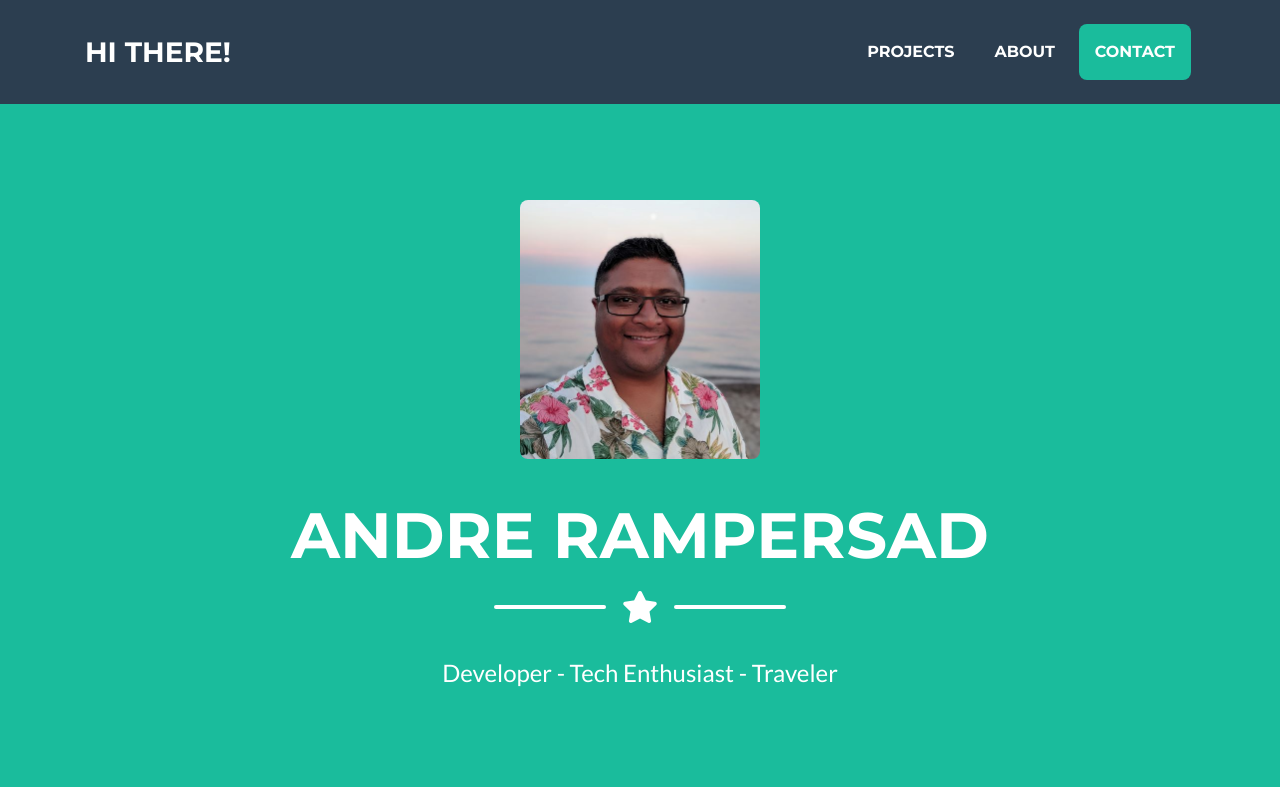
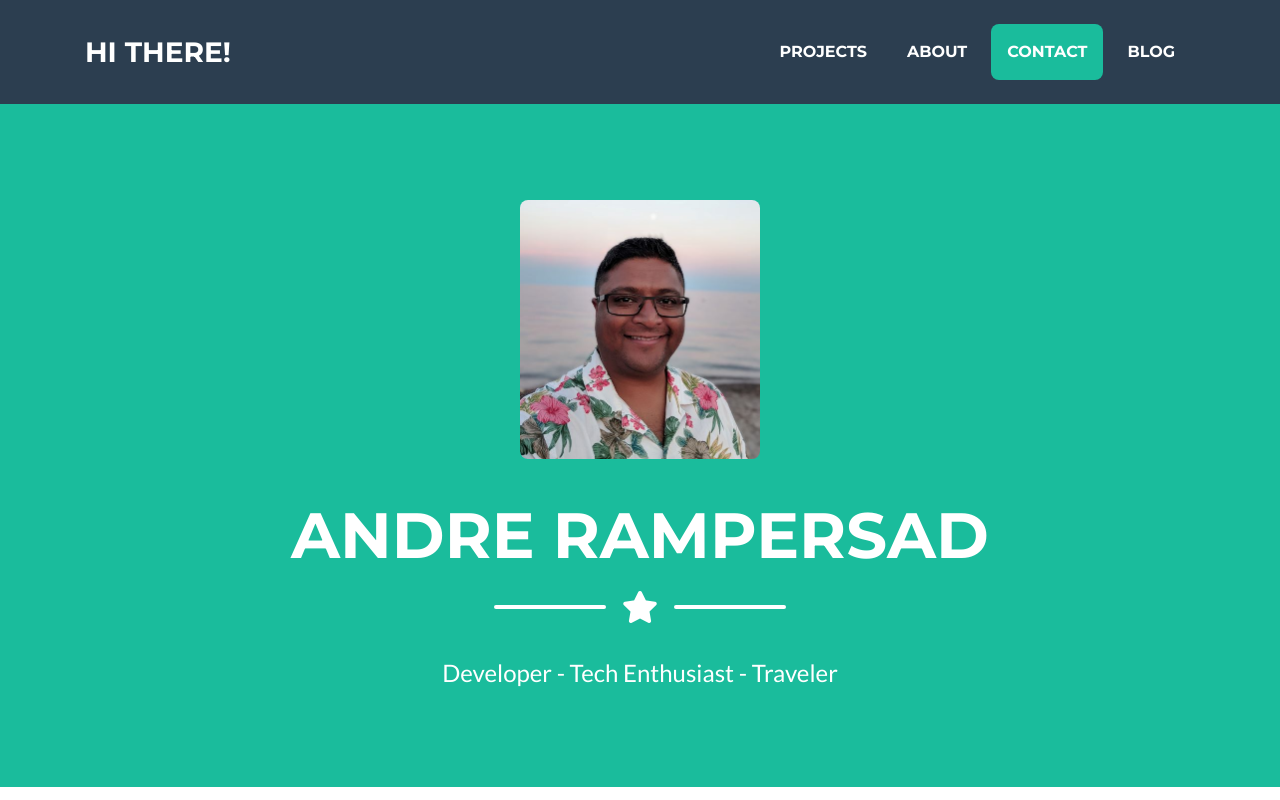
Before and after one commit to rampeand/Portfolio, a website: page public/index.html in a window 1280 px wide. Shown: the top 800 px of the page. Drawn offline with Linux system fonts and the light colour scheme.

Commit message:
Added blog link to top nav

```diff
--- a/public/index.html
+++ b/public/index.html
@@ -50,6 +50,9 @@
           </li>
           <li class="nav-item mx-0 mx-lg-1">
             <a class="nav-link py-3 px-0 px-lg-3 rounded js-scroll-trigger" href="#contact">Contact</a>
+          </li>
+          <li class="nav-item mx-0 mx-lg-1">
+            <a class="nav-link py-3 px-0 px-lg-3 rounded js-scroll-trigger" href="http://blog.andrerampersad.me" target="_blank">Blog</a>
           </li>
         </ul>
       </div>
```
